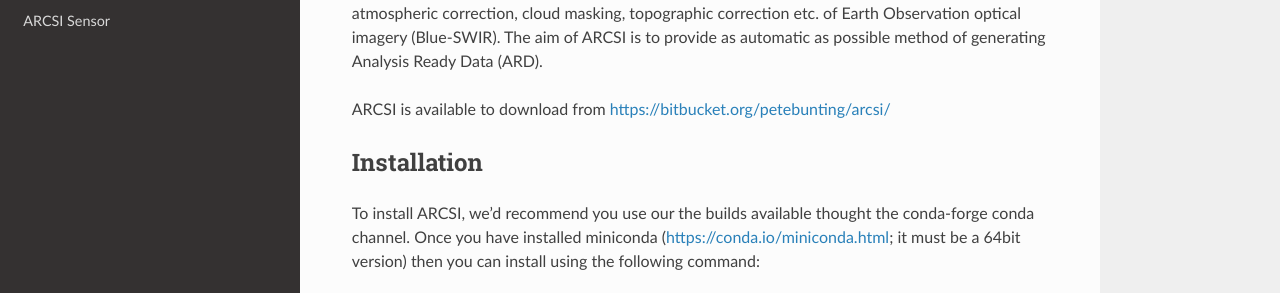
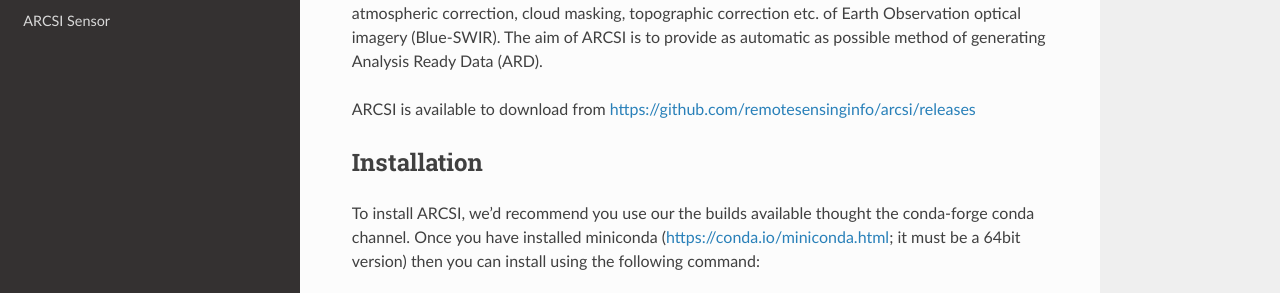
Before and after one commit to remotesensinginfo/arcsi, a Sphinx documentation site: the page built from doc/source/index.rst, in a window 1280 px wide and 900 px high. Shown: the part 243-536 px from the top of the window. Built offline with Sphinx 7.4.7 and the Read the Docs theme 2.0.0, drawn with Linux system fonts in a browser that asks for light colours; some of the changed lines change nothing that is shown.

Commit message:
update download URL

```diff
--- a/doc/source/index.rst
+++ b/doc/source/index.rst
@@ -4,7 +4,7 @@
 The Atmospheric and Radiometric Correction of Satellite Imagery (ARCSI) software provides a command line tool for the generation of Analysis Ready Data (ARD) optical data including atmospheric correction, cloud masking, topographic correction etc. of Earth Observation optical imagery (Blue-SWIR). The aim of ARCSI is to provide as automatic as possible method of generating Analysis Ready Data (ARD).
 
 
-ARCSI is available to download from https://bitbucket.org/petebunting/arcsi/
+ARCSI is available to download from https://github.com/remotesensinginfo/arcsi/releases
 
 Installation
 -------------
```
